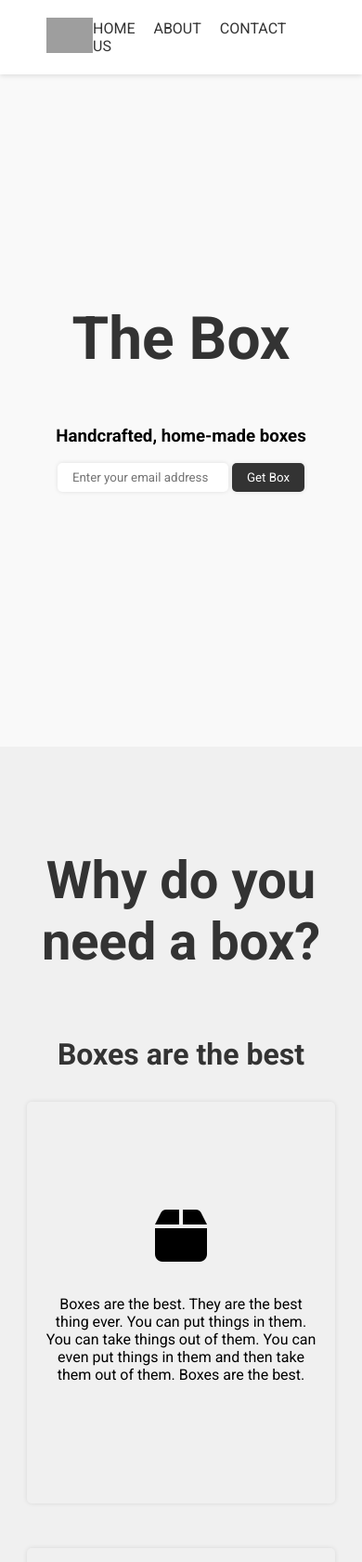
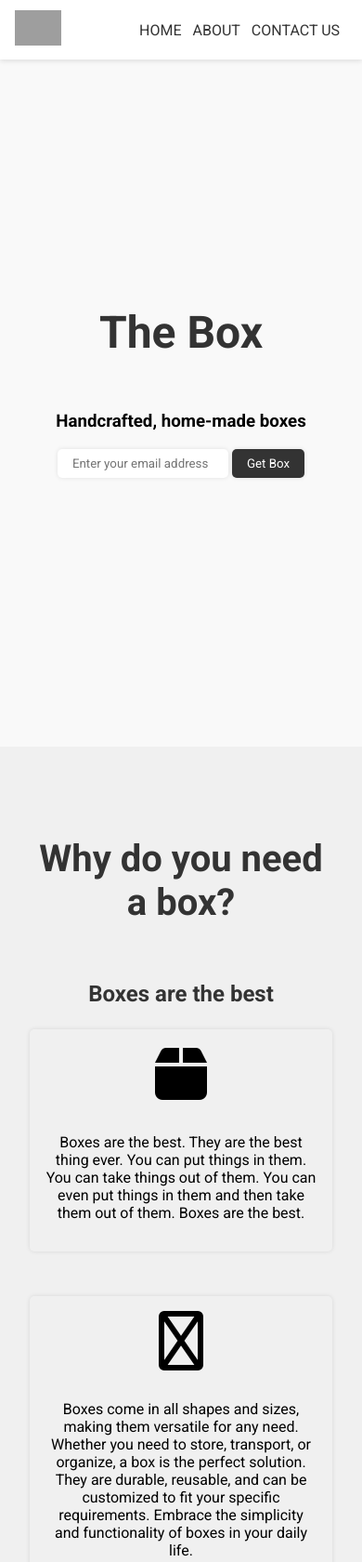
Before and after one commit to cidd0/The-Box, a plain HTML site: page index.html in a window 390 px wide. Shown: the top 1680 px of the page at 93% size. Drawn offline with Linux system fonts and the light colour scheme; grey boxes are pictures that could not be loaded.

Commit message:
addded media queries

```diff
--- a/styles.css
+++ b/styles.css
@@ -162,3 +162,32 @@ footer {
     padding: 1rem 0;
     font-size: 0.875rem;
 }
+@media (max-width: 768px) {
+    #nav-bar {
+        padding: 0 1rem;
+        height: 4rem;
+    }
+    #nav-bar .right a {
+        margin-right: 0.5rem;
+    }
+    #home-section h2 {
+        font-size: 3rem;
+    }
+    #about-section h2 {
+        font-size: 2.5rem;
+    }
+    #about-section h3 {
+        font-size: 1.5rem;
+    }
+    .card {
+        width: 100%;
+        height: auto;
+    }
+    #contact-section h2 {
+        font-size: 2.5rem;
+    }
+    #contact-section input,
+    #contact-section textarea {
+        max-width: 100%;
+    }
+}
```
